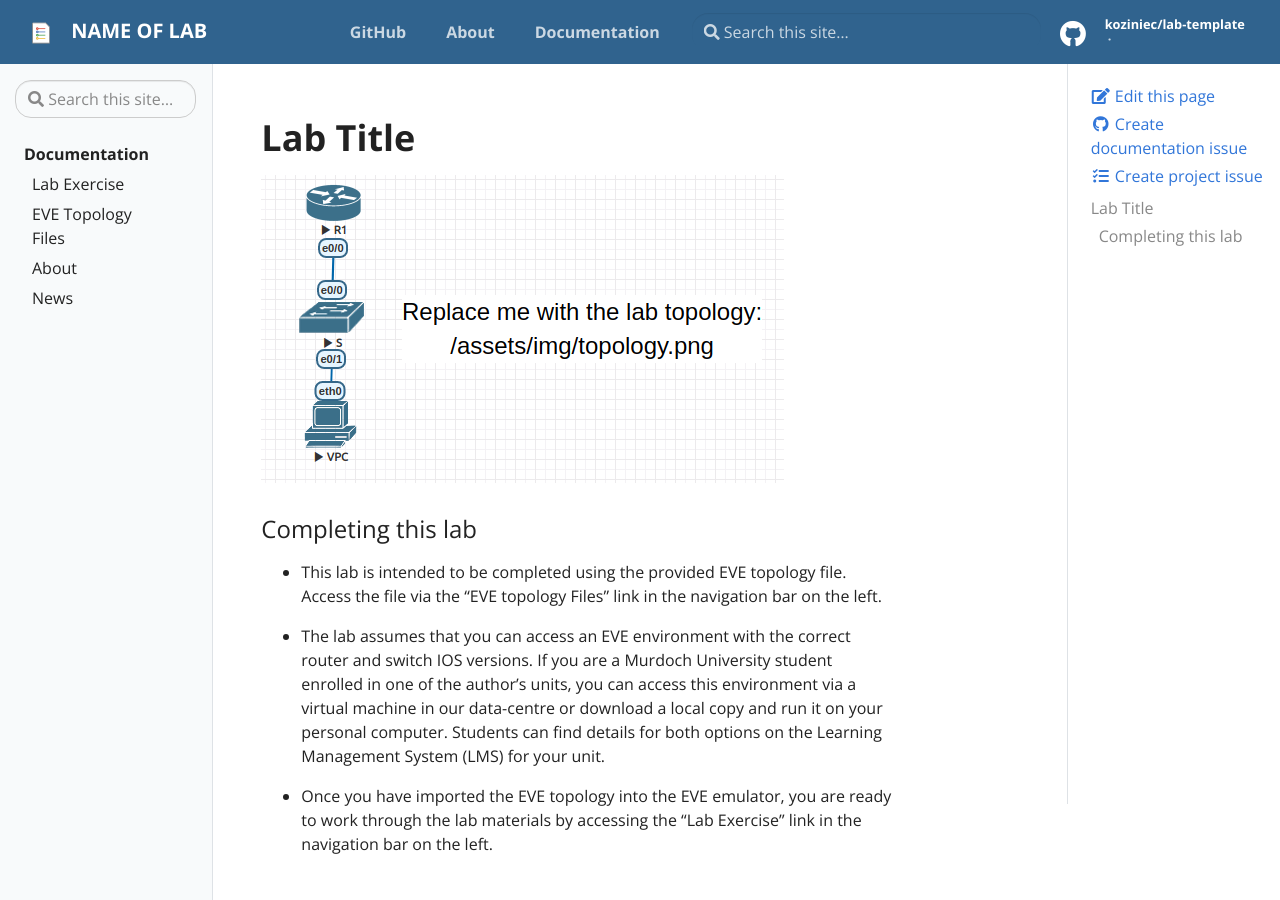
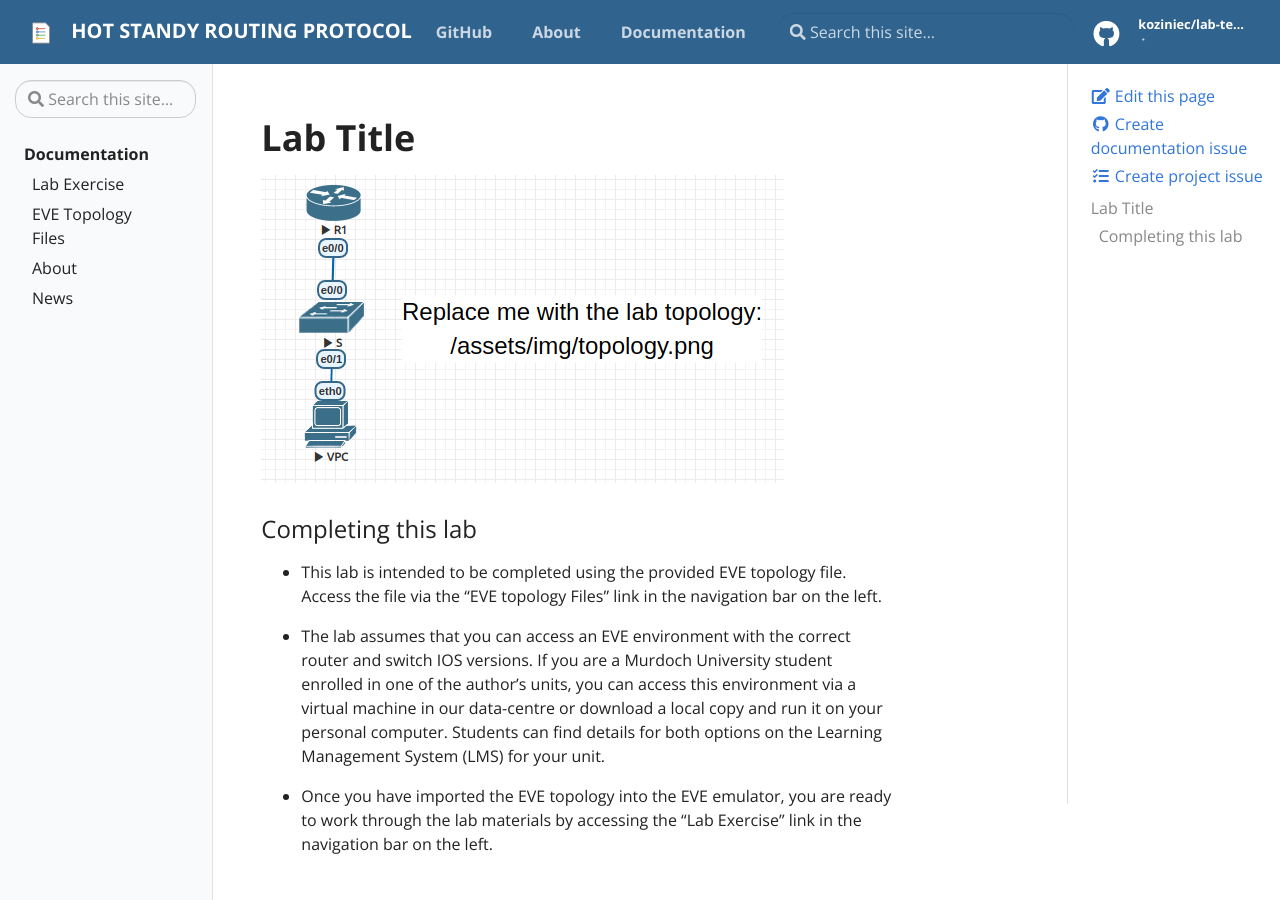
Before and after one commit to koziniec/HSRP, a Jekyll site: the page built from pages/index.md, in a window 1280 px wide and 900 px high. Built offline with Jekyll 4.4.1, drawn with Linux system fonts in a browser that asks for light colours.

Commit message:
Update _config.yml

```diff
--- a/_config.yml
+++ b/_config.yml
@@ -15,7 +15,7 @@ encoding: utf-8
 # You can create any custom variable you would like, and they will be accessible
 # in the templates via {{ site.myvariable }}.
 
-title: Name of Lab
+title: Hot Standy Routing Protocol
 email: t{dot}koziniec(at)murdoch[dot]edu{au}
 author: Terry Koziniec
 description: > # this means to ignore newlines until "baseurl:"
@@ -24,7 +24,7 @@ description: > # this means to ignore newlines until "baseurl:"
   Google search results) and in your feed.xml site description.
 
 # DO NOT CHANGE THE LINE OF THIS FILE without editing .circleci/circle_urls.sh
-baseurl: "/lab-template" # the subpath of your site, e.g. /blog
+baseurl: "/HSRP" # the subpath of your site, e.g. /blog
 
 # This is mostly for testing
 url: "https://koziniec.github.io" # the base hostname & protocol for your site
```
